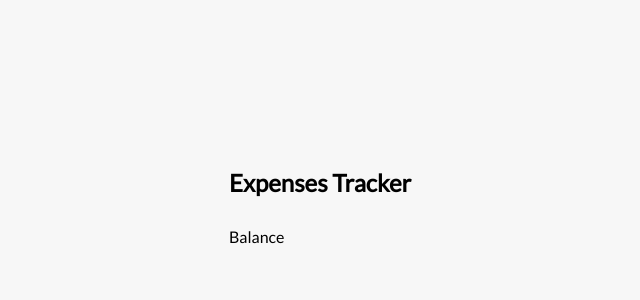
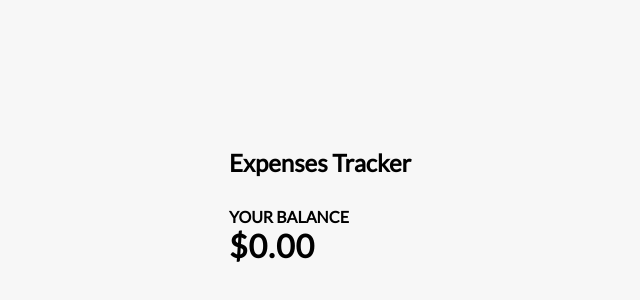
Before and after one commit to recep-demir/expenses-tracker-react-firebase, a React (Create React App) app: page / in a window 1280 px wide. Shown: the part 188-488 px from the top of the page, without its empty margins (236-876 px from the left). Built offline with nearby package versions, Linux system fonts and the light colour scheme.

Commit message:
refactor: reorganize component structure

```diff
--- a/src/components/Balance.jsx
+++ b/src/components/Balance.jsx
@@ -2,7 +2,10 @@
 
 const Balance = () => {
   return (
-    <div>Balance</div>
+    <div>
+    <h4>Your Balance</h4>
+    <h1 className="balance">$0.00</h1>
+    </div>
   )
 }
 
```
